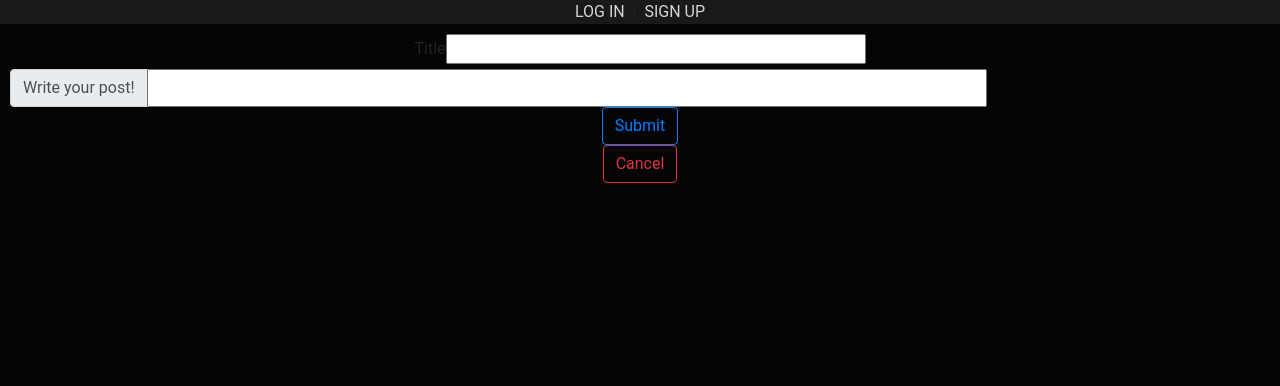
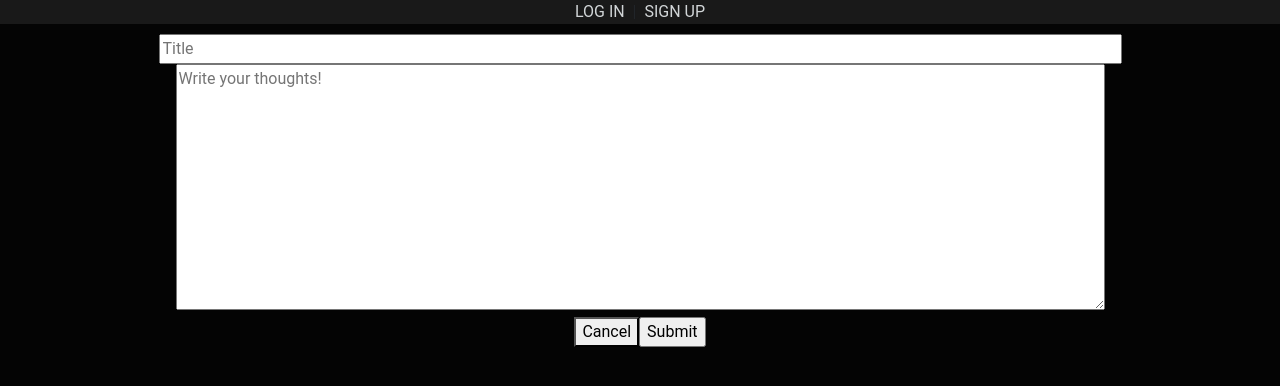
Before and after one commit to eag58914/leveler-app-mern, a React (Create React App) app: page /add_post in a window 1280 px wide. Shown: the top 386 px of the page. Built offline with nearby package versions, Linux system fonts and the light colour scheme; no server answers.

Commit message:
refactored to remove unnecessary code

```diff
--- a/src/components/PostForm/PostForm.js
+++ b/src/components/PostForm/PostForm.js
@@ -22,7 +22,6 @@ class PostForm extends Component {
 
 	handleSubmit = (event) => {
 		event.preventDefault();
-		// console.log(this.state);
 		this.props.handleAddPost(this.state);
 		this.setState({
 			author: '',
@@ -40,43 +39,36 @@ class PostForm extends Component {
 	render() {
 		return (
 			<div className={styles.inputFormStructure}>
-				<form className="post-form" align="center" onSubmit={this.handleSubmit}>
-					<div>
-						<label>Title</label>
+				<form align="center" onSubmit={this.handleSubmit}>
+					<div className={styles.authorInput}>
 						<input
+							placeholder="Title"
+							size="101"
 							type="text"
 							name="author"
 							onChange={this.handleOnChange}
 							value={this.state.author}
-							className="col-sm-4"
 						/>
 					</div>
 
-					<div className="input-group">
-						<div className="input-group-prepend">
-							<span className="input-group-text">Write your post!</span>
-						</div>
-						<input
-							class="form-control"
-							aria-label="With textarea"
+					<div className={styles.postInput}>
+						<textarea
+							placeholder="Write your thoughts!"
+							rows="10"
+							cols="100"
 							type="text"
 							name="post"
 							onChange={this.handleOnChange}
 							value={this.state.post}
-							className=" col-sm-8"
 						/>
 					</div>
-
-					<input type="submit" className="btn btn-outline-primary" />
+					<div className={styles.buttonFormat}>
+						<Link to="/">
+							<button className={styles.cancelButton}>Cancel</button>
+						</Link>
+						<input type="submit" className={styles.submitButton} />
+					</div>
 				</form>
-
-				<div>
-					<Link to="/">
-						<div align="center">
-							<button className="btn btn-outline-danger">Cancel</button>
-						</div>
-					</Link>
-				</div>
 			</div>
 		);
 	}
```
